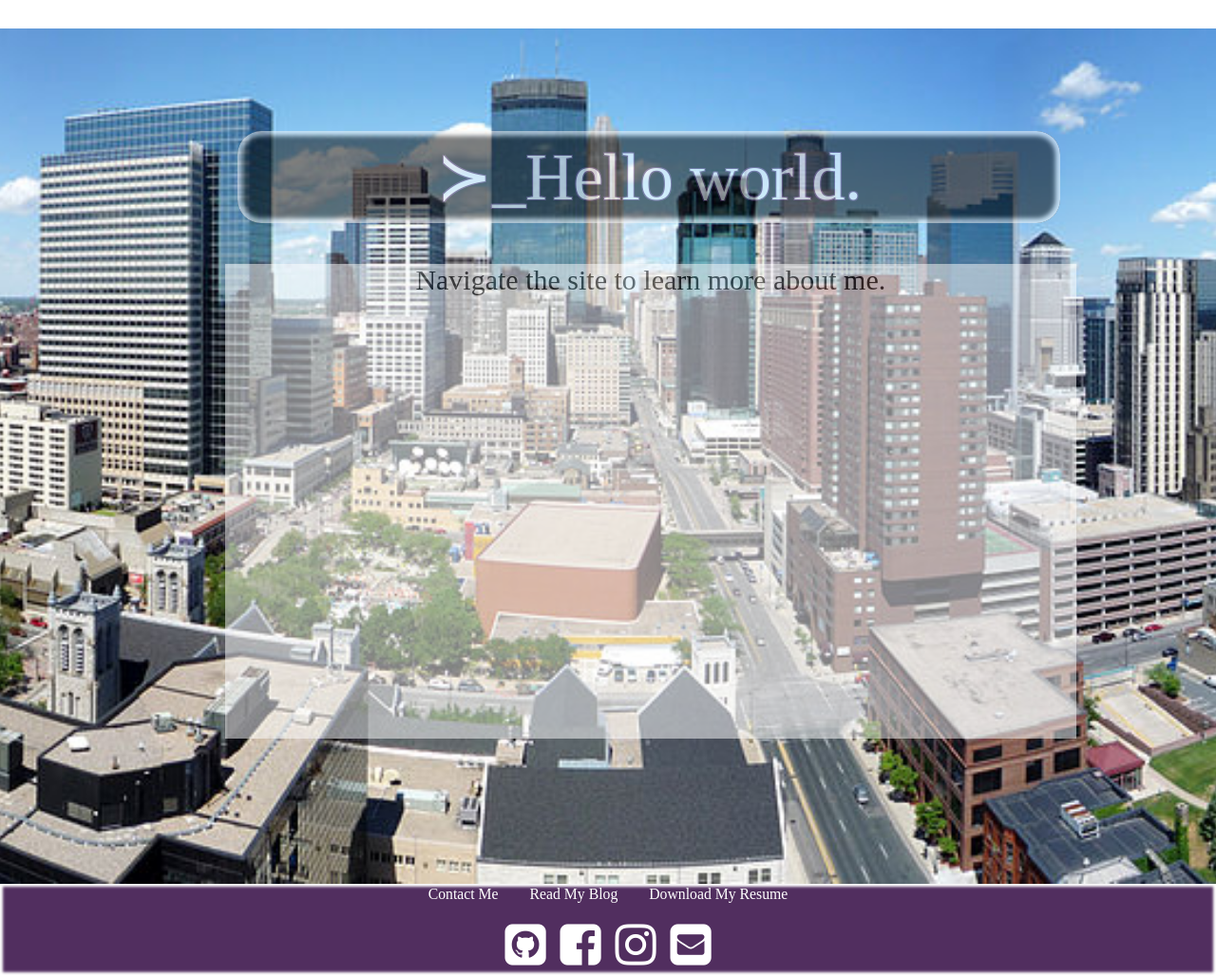
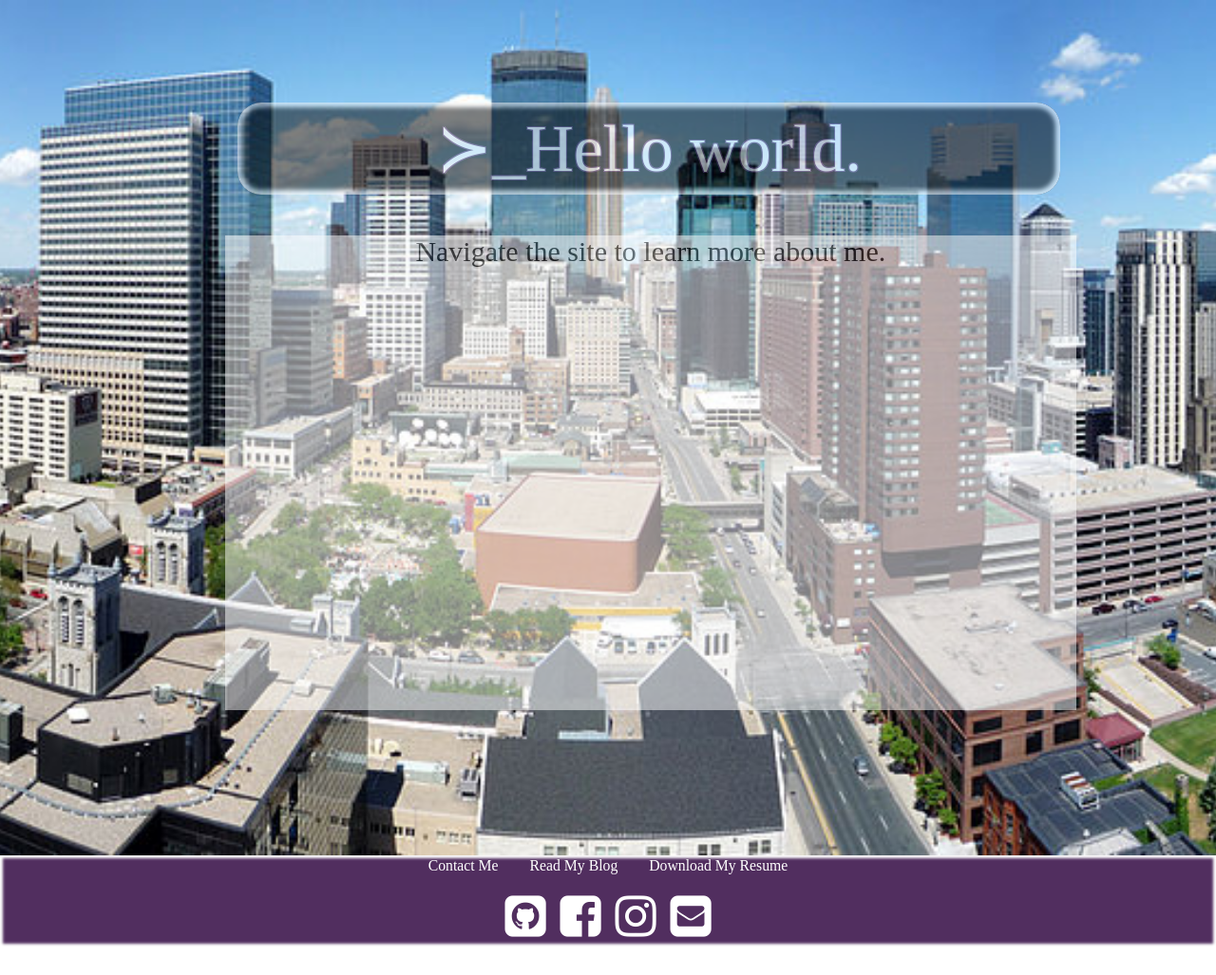
Before and after one commit to pfrank7/pfrank7.github.io, a Jekyll site: the page built from index.html, in a window 1280 px wide. Shown: the whole page at 95% size. Built offline with Jekyll 4.4.1, drawn with Linux system fonts in a browser that asks for light colours; nearby versions of some CDN libraries; after the commit the page ends 997 px from its top, so only the background shows below that.

Commit message:
Update default.html

```diff
--- a/_layouts/default.html
+++ b/_layouts/default.html
@@ -47,7 +47,7 @@
 					</div>
 				</div>
 			</nav-->
-			<div class="cont" style = "background-color: white; margin-top: 30px;">
+			<div class="cont" style = "background-color: white;"><!--margin-top: 30px-->
 
 			{{ content }}
 
```
